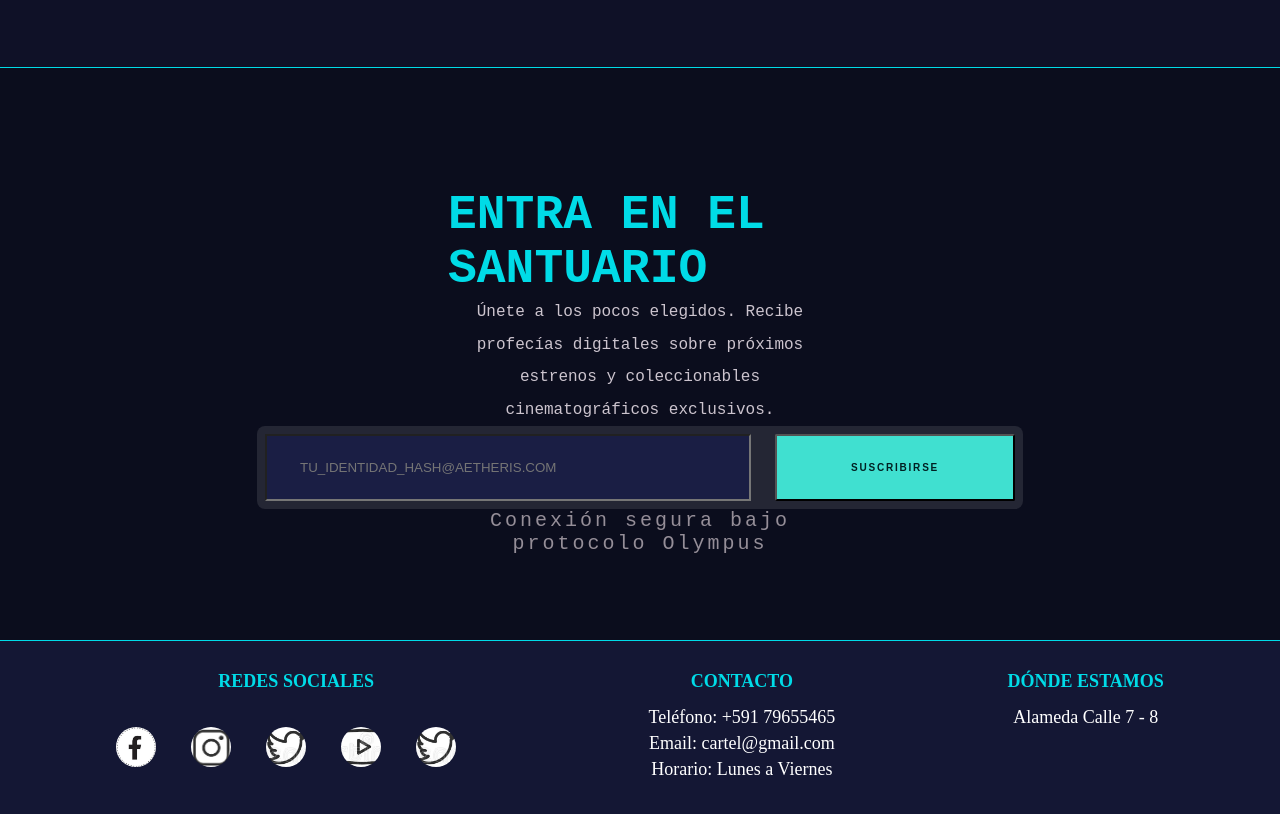
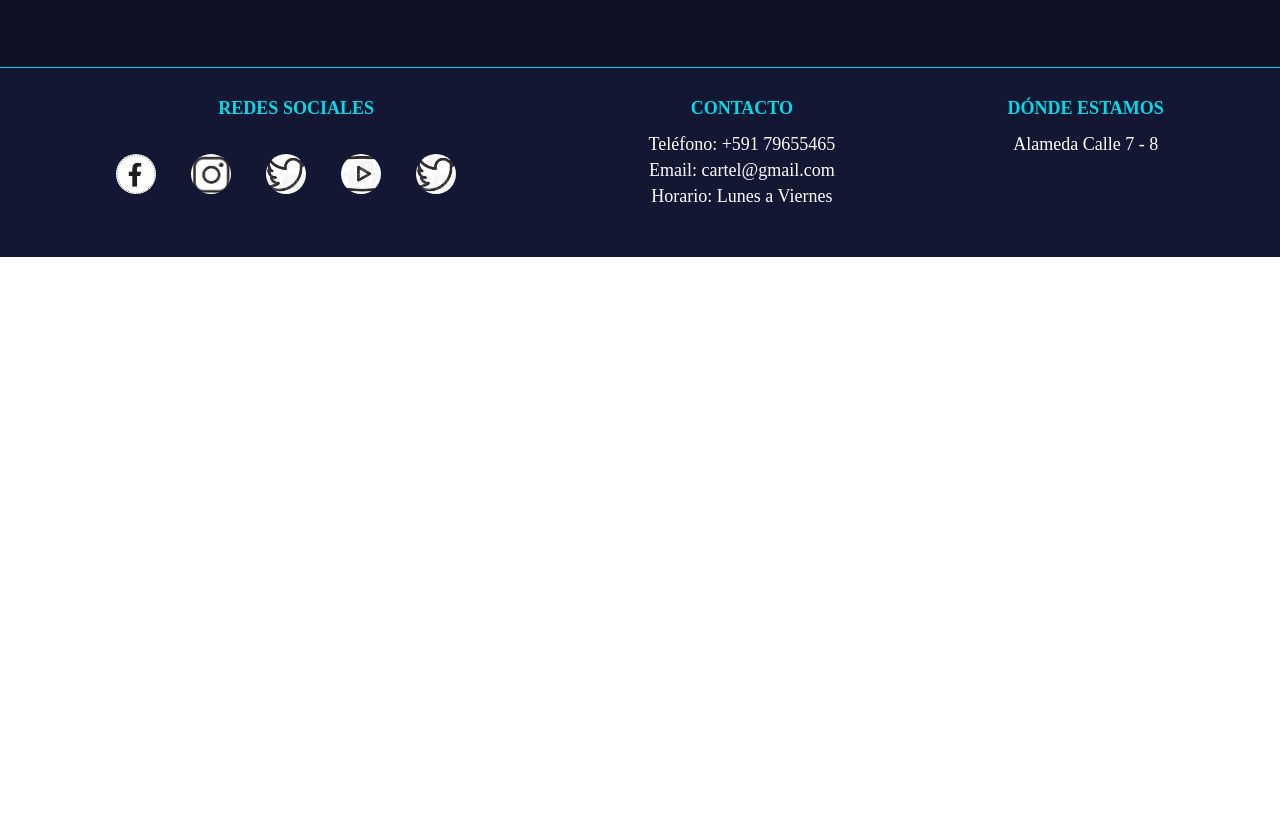
Before and after one commit to Web-101/proyecto-final-Pwendd, a plain HTML site: page index.html in a window 1280 px wide. Shown: the part 3094-3908 px from the top of the page. After the commit the page ends 3351 px from the top, so only its background shows below. Drawn offline with Linux system fonts and the light colour scheme.

Commit message:
Add files via upload

```diff
--- a/estilos/estilos.css
+++ b/estilos/estilos.css
@@ -167,76 +167,3 @@ body {
     color: #00DBE7;
 
 }
-
-.caja-opcional {
-    height: 573px;
-    background-color: #0b0d1d;
-    padding: 120px 448px 120px 448px;
-
-    border-top: 1px solid #00DBE7;
-
-}
-
-
-.caja-centro {
-    height: 333px;
-    display: flex;
-    flex-direction: column;
-    justify-content: space-between;
-    align-items: center;
-
-}
-
-
-#santuario {
-    font-size: 48px;
-    color: #00DBE7;
-}
-
-
-
-#unete {
-    max-width: 672px;
-    line-height: 32.5px;
-    color: #CCC4CE;
-    text-align: center;
-
-
-}
-
-.contenedor-botones {
-    background-color: #FFFFFF1A;
-    display: flex;
-    border-radius: 8px;
-    padding: 8px;
-    gap: 24px;
-
-}
-
-
-.texto-placeholder {
-    width: 486px;
-    height: 67px;
-    background-color: #1a1e44;
-    padding: 25.5px 33px 25.5px
-}
-
-
-.btn-subs {
-    width: 240px;
-    height: 67px;
-    border-radius: 2px;
-    background-color: Turquoise;
-    font-weight: bold;
-    font-size: 10px;
-    letter-spacing: 1.8px;
-    color: #002022;
-}
-
-.conexion {
-    height: 15px;
-    text-align: center;
-    font-size: 20px;
-    letter-spacing: 3px;
-    color: #958E98;
-}
--- a/index.html
+++ b/index.html
@@ -175,21 +175,6 @@
         </div>
 
 
-        <div class="caja-opcional">
-            <div class="caja-centro">
-                <h2 id="santuario">ENTRA EN EL SANTUARIO</h2>
-                <p id="unete">Únete a los pocos elegidos. Recibe profecías digitales
-                    sobre próximos estrenos y coleccionables cinematográficos exclusivos.</p>
-
-                <div class="contenedor-botones">
-                    <input type="text" class="texto-placeholder" placeholder="TU_IDENTIDAD_HASH@AETHERIS.COM" required>
-                    <button class="btn-subs">SUSCRIBIRSE</button>
-                </div>
-
-                <p class="conexion">Conexión segura bajo protocolo Olympus</p>
-            </div>
-        </div>
-
     </main>
 
     <footer>
```
